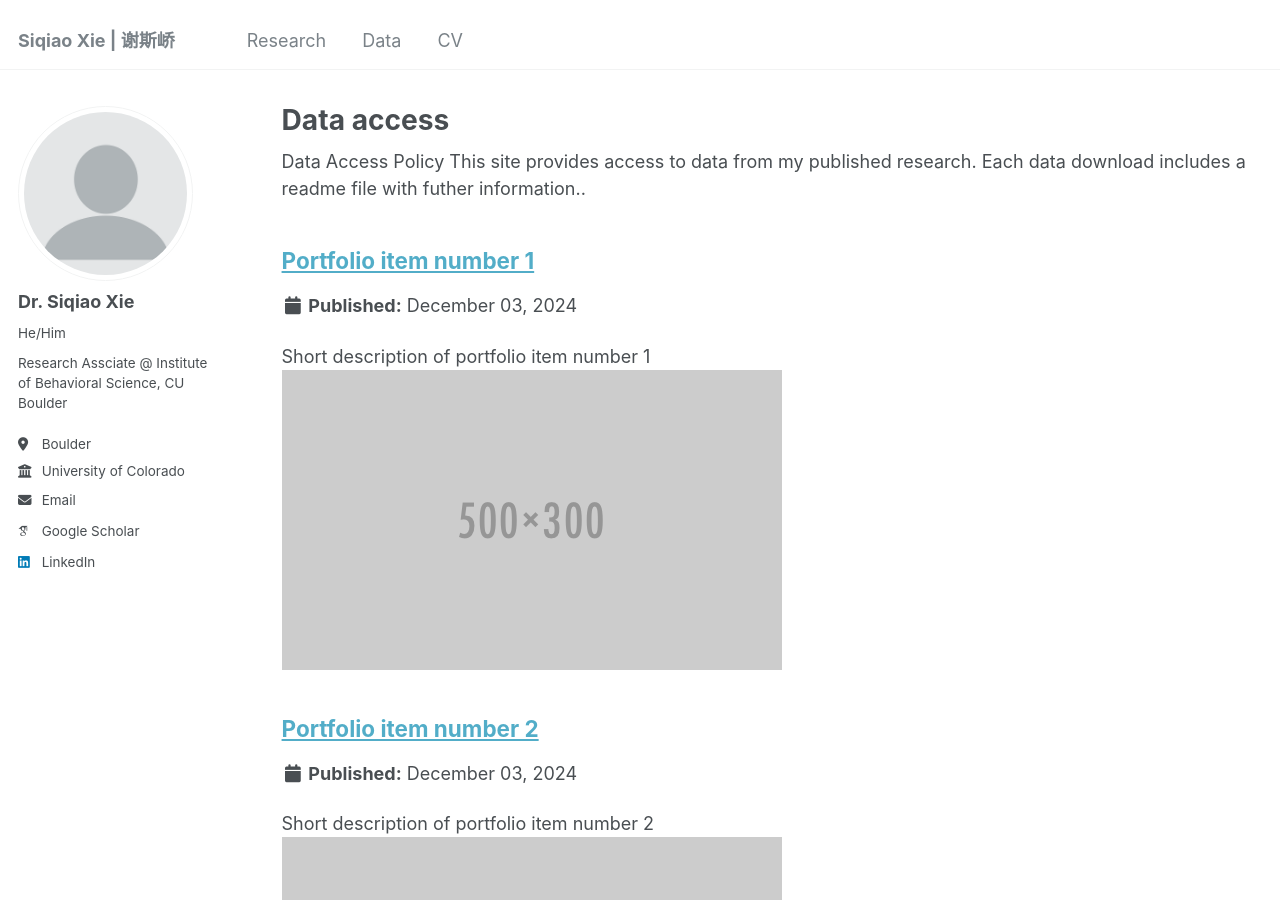
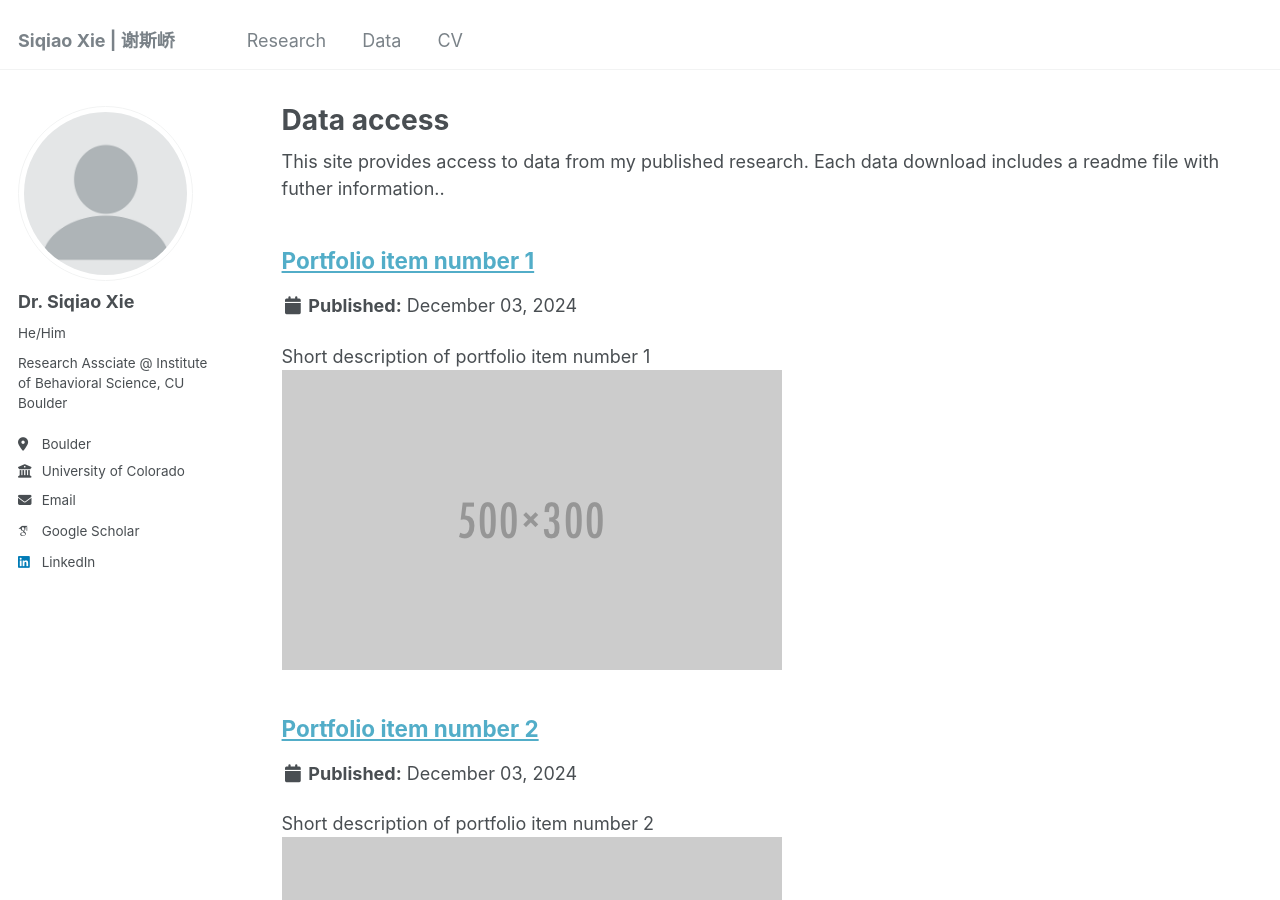
Before and after one commit to xiesiqiao/xiesiqiao.github.io, a Jekyll site: the page built from _pages/portfolio.html, in a window 1280 px wide and 900 px high. Built offline with Jekyll 4.4.1, drawn with Linux system fonts in a browser that asks for light colours; some web fonts are replaced.

Commit message:
Update portfolio.html

```diff
--- a/_pages/portfolio.html
+++ b/_pages/portfolio.html
@@ -4,9 +4,7 @@ title: "Data access"
 permalink: /portfolio/
 author_profile: true
 ---
-  <div class="wordwrap">Data Access Policy
-
-This site provides access to data from my published research. Each data download includes a readme file with futher information.</a>.</div>
+  <div class="wordwrap">This site provides access to data from my published research. Each data download includes a readme file with futher information.</a>.</div>
 {% include base_path %}
 
 
```
